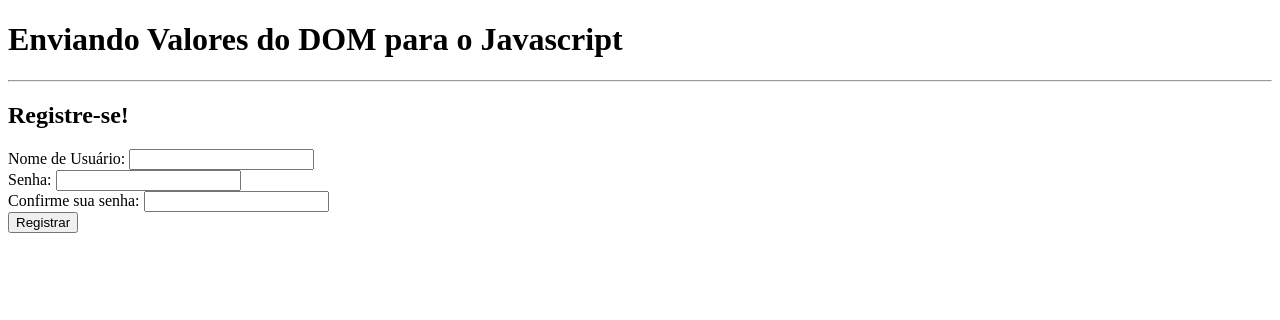
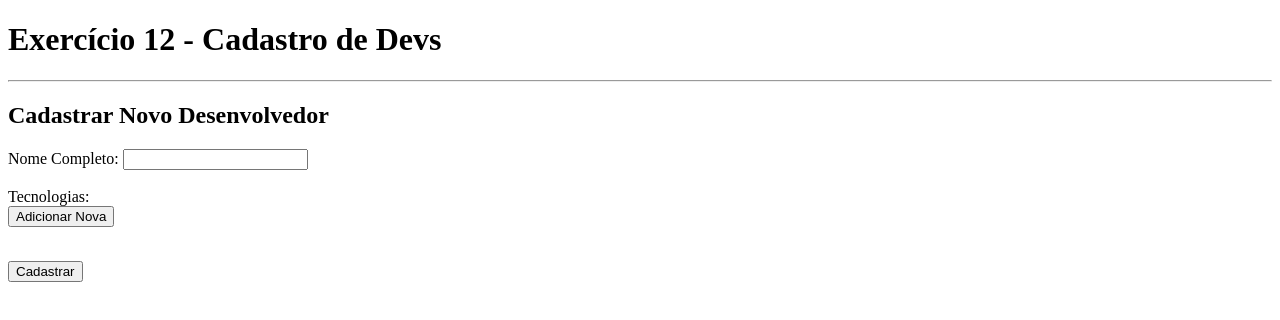
Before and after one commit to hiag0liveira/Training_JavaScript, a plain HTML site: page DOM-Document_Object_Model/09-cadastroDEV/index.html in a window 1280 px wide. Drawn offline with Linux system fonts and the light colour scheme.

Commit message:
Update index.html

```diff
--- a/DOM-Document_Object_Model/09-cadastroDEV/index.html
+++ b/DOM-Document_Object_Model/09-cadastroDEV/index.html
@@ -4,26 +4,24 @@
   <meta charset="UTF-8">
   <meta http-equiv="X-UA-Compatible" content="IE=edge">
   <meta name="viewport" content="width=device-width, initial-scale=1.0">
-  <title>Enviando Valores do DOM para o Javascript</title>
-  <script src="./index.js"></script>
+  <title>Cadastro de Devs</title>
+  <script src="./index.js" defer></script>
 </head>
 <body>
-  <h1>Enviando Valores do DOM para o Javascript</h1>
+  <h1>Exercício 12 - Cadastro de Devs</h1>
   <hr>
 
-  <h2>Registre-se!</h2>
-  <section>
-    <label for="username">Nome de Usuário:</label>
-    <input type="text" name="username" id="username">
+  <h2>Cadastrar Novo Desenvolvedor</h2>
+
+  <form id="devForm">
+    <label for="fullname">Nome Completo:</label>
+    <input type="text" name="fullname" id="fullname"><br><br>
+
+    <label>Tecnologias:</label><br>
+    <button id="addTechBtn" type="button">Adicionar Nova</button>
+    <ul id="stackInputs"></ul>
     <br>
-    <label for="password">Senha:</label>
-    <input type="password" name="password" id="password">
-    <br>
-    <label for="passwordConfirmation">Confirme sua senha:</label>
-    <input type="password" name="passwordConfirmation" id="passwordConfirmation">
-    <br>
-    <button onclick="register(this.parentNode)">Registrar</button>
-  </section>
+    <button type="submit">Cadastrar</button>
+  </form>
 </body>
-
 </html>
```
